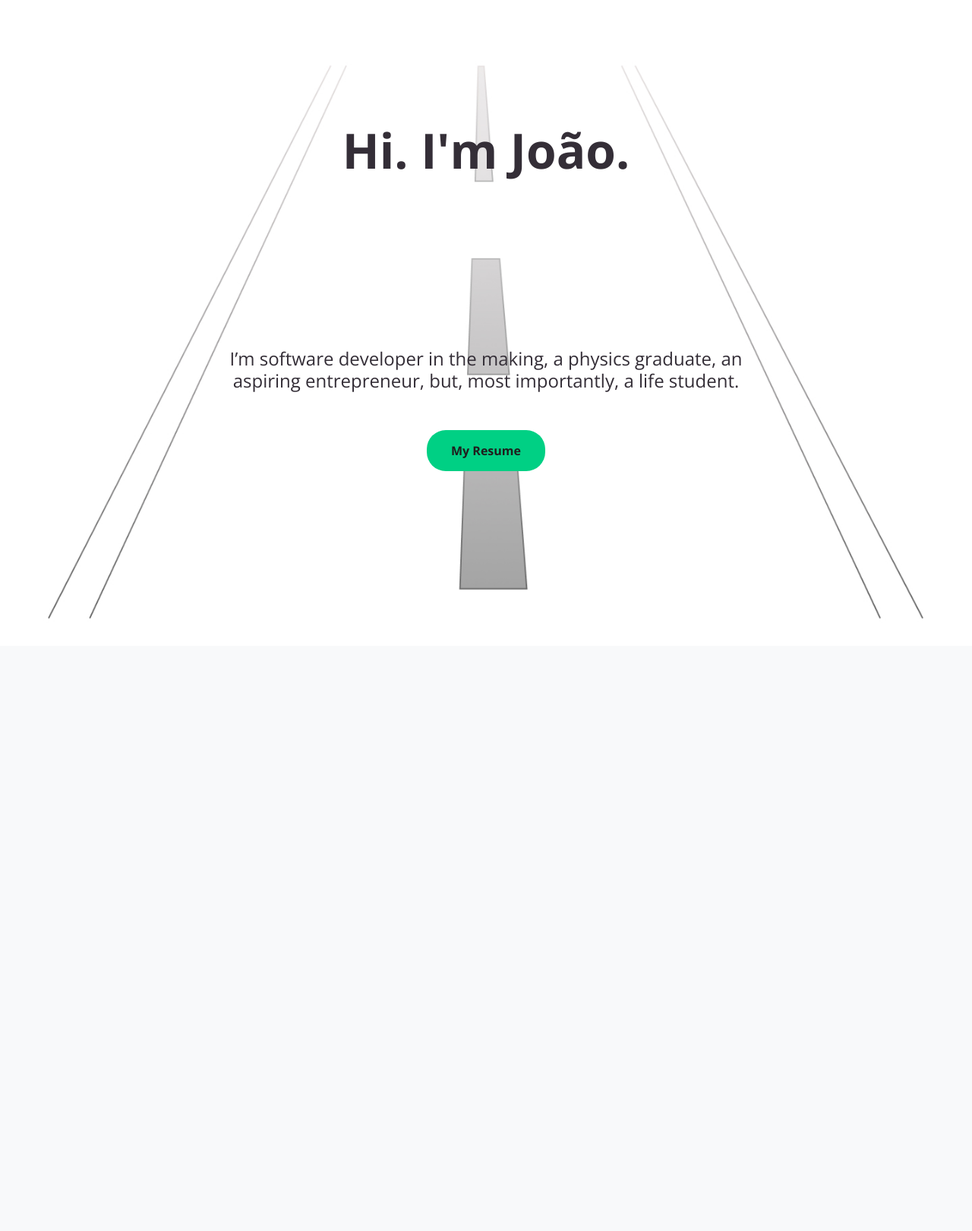
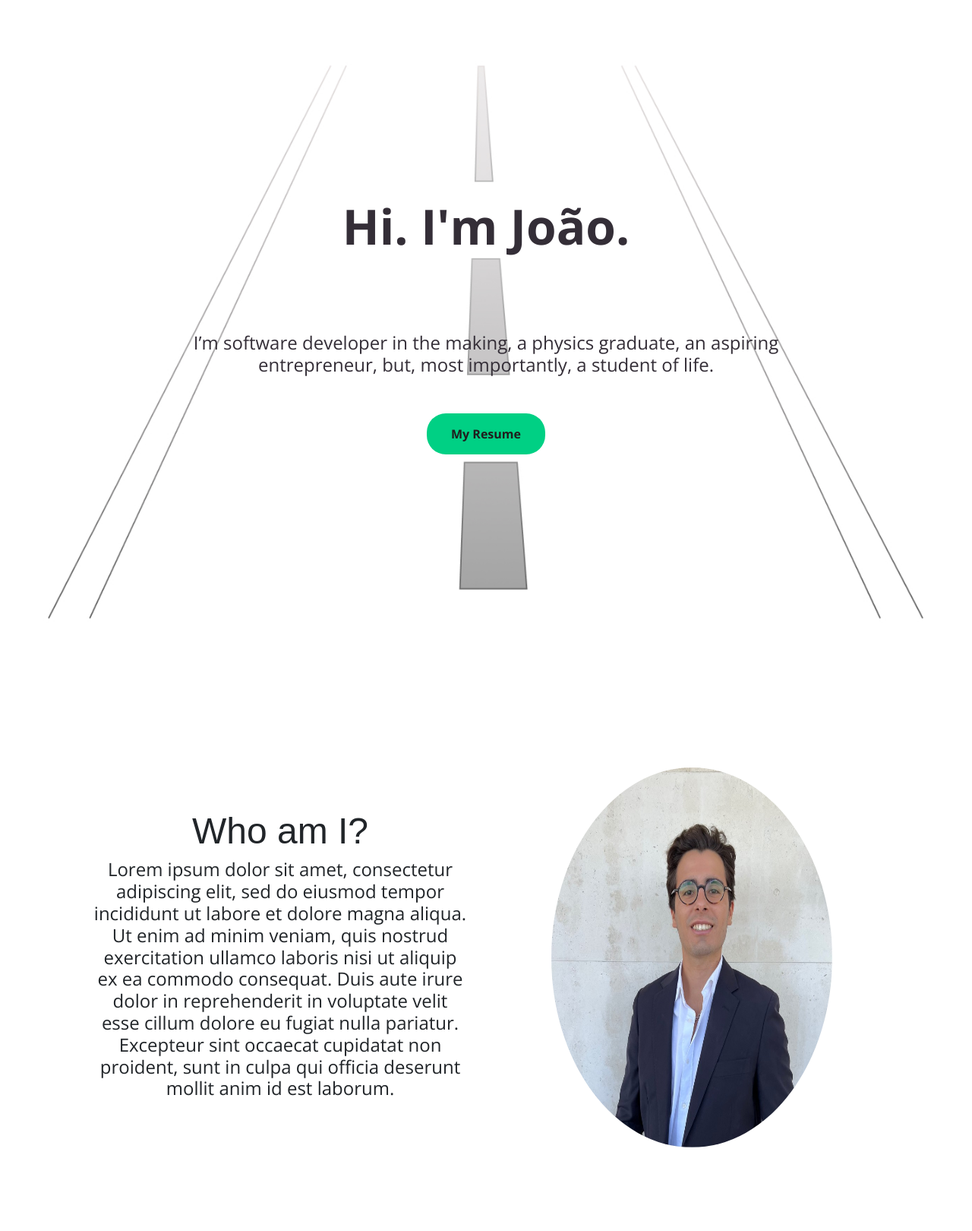
Before and after one commit to jsobreir/jsobreir.github.io, a Flask app: page / in a window 1280 px wide. Shown: the part 104-1724 px from the top of the page at 76% size. Before the commit the page ends 918 px from the top, so only its background shows below. Run offline with Flask 3, Linux system fonts and the light colour scheme; some libraries are stand-ins or nearby versions.

Commit message:
Added another section

```diff
--- a/static/css/styles.css
+++ b/static/css/styles.css
@@ -58,6 +58,7 @@
     background: url('../images/background-main-page.jpg') no-repeat center center/cover; /* Background image */
     position: relative;
 	margin-top: 50px;
+	padding: 10px 100px;
 }
 
 .hero h1 {
@@ -72,7 +73,6 @@
 	font-size: x-large;
     font-weight: light;
     color: var(--raisin_black);
-
 }
 
 .main {
@@ -93,3 +93,22 @@ button.front-page {
 	font-size: 16px;
 	margin-bottom: 120px;
 }
+
+.section {
+	margin-top: 150px;
+	margin-bottom: 100px;
+	margin-left: 100px;
+	margin-right: 100px;
+	padding-left: 10px;
+	padding-bottom: 10px;
+	padding-right: 10px;
+	padding-top: 10px;
+}
+
+.section h1 {
+	font-size: 3rem;
+}
+
+.section h3 {
+	font-size: x-large;
+}
--- a/templates/index.html
+++ b/templates/index.html
@@ -39,20 +39,32 @@
     </header>
     <!-- Hero Section -->
     <section class="hero">
-        <div class="container h-100">
+        <div class="container-fluid">
             <div class="row h-100 align-items-center justify-content-center text-center">
-                <div class="col-12">
-                    <h1>Hi. I'm João.</h1>
-                </div>
-                <div class="col-8">
-                    <h5 title="This is text">I’m software developer in the making, a physics graduate, an aspiring entrepreneur, but, most importantly, a life student.</h2>
+                <div class="col">
+                    <h1 style="margin-top: 200px;">Hi. I'm João.</h1>
+                    <h5 style="width: 80%; text-align: center; margin: 0 auto; margin-bottom: 50px; margin-top: 100px;">
+                        I’m software developer in the making, a physics graduate, an aspiring entrepreneur, but, most importantly, a student of life.
+                    </h5>
                     <button onclick="window.location.href='https://euroc.pt'" class="front-page">My Resume</button>
-                </div>
                 </div>
             </div>
         </div>
     </section>
     <main class="main">
+        <section class="section">
+            <div class="row container-fluid text-center align-items-center">
+                <div class="col-6">
+                    <h1 style="font-family: sans-serif;">Who am I?</h1>
+                    <h3>Lorem ipsum dolor sit amet, consectetur adipiscing elit, sed do eiusmod tempor incididunt ut labore et dolore magna aliqua. Ut enim ad minim veniam, quis nostrud exercitation ullamco laboris nisi ut aliquip ex ea commodo consequat. Duis aute irure dolor in reprehenderit in voluptate velit esse cillum dolore eu fugiat nulla pariatur. Excepteur sint occaecat cupidatat non proident, sunt in culpa qui officia deserunt mollit anim id est laborum.</h3>
+                </div>
+                <div class="col-1 ">
+                </div>
+                <div class="col text-center" style="padding-right: 50px;">
+                    <img class="rounded-circle img-fluid" style="width: 500px; height: 500px" src="static/images/linkedin.jpeg" alt="Joao-Barbot-profile-picture">
+                </div>
+            </div>
+        </section>
     </main>
     <script src="{{ url_for('static', filename='js/bootstrap.bundle.min.js') }}"></script>
 </body>
```
